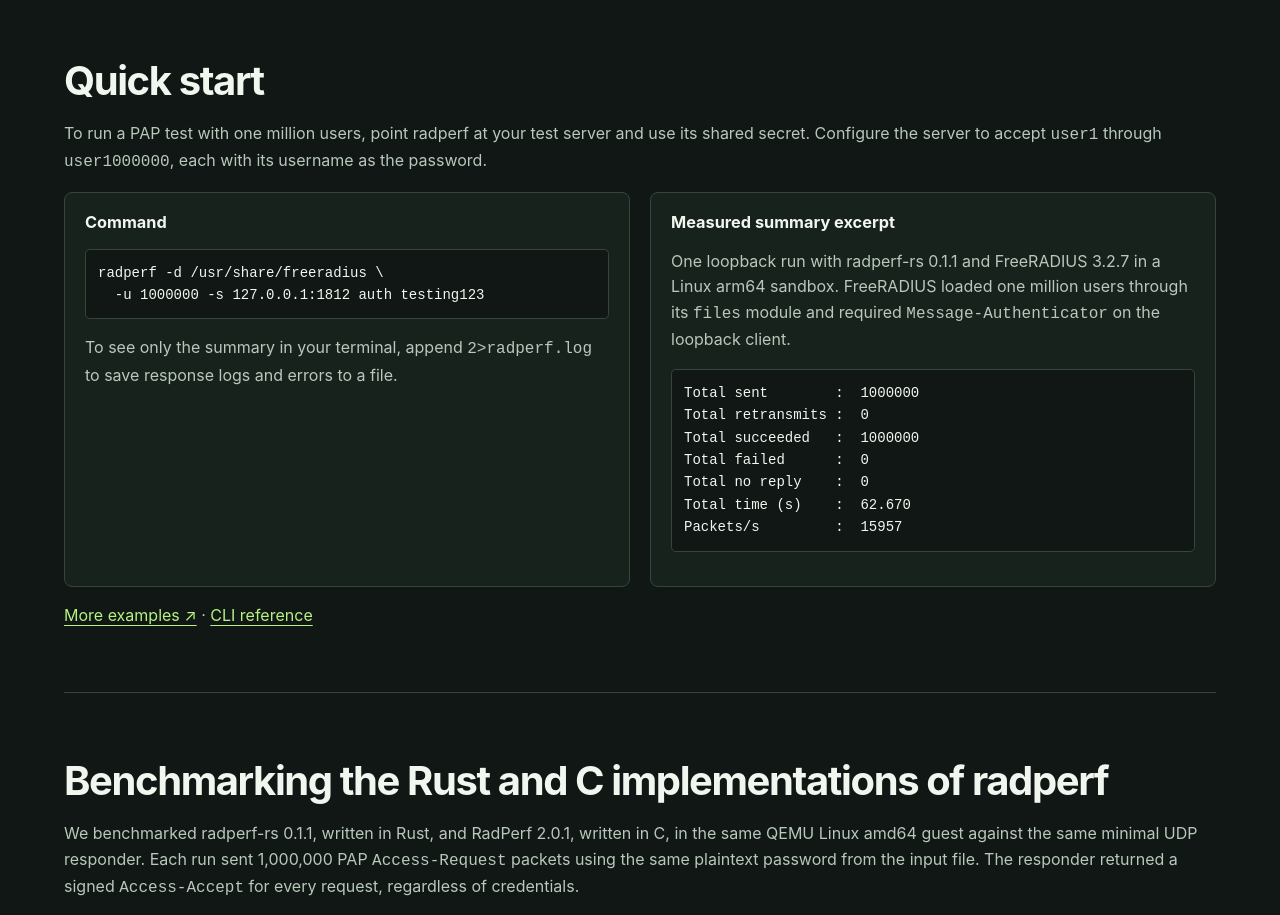
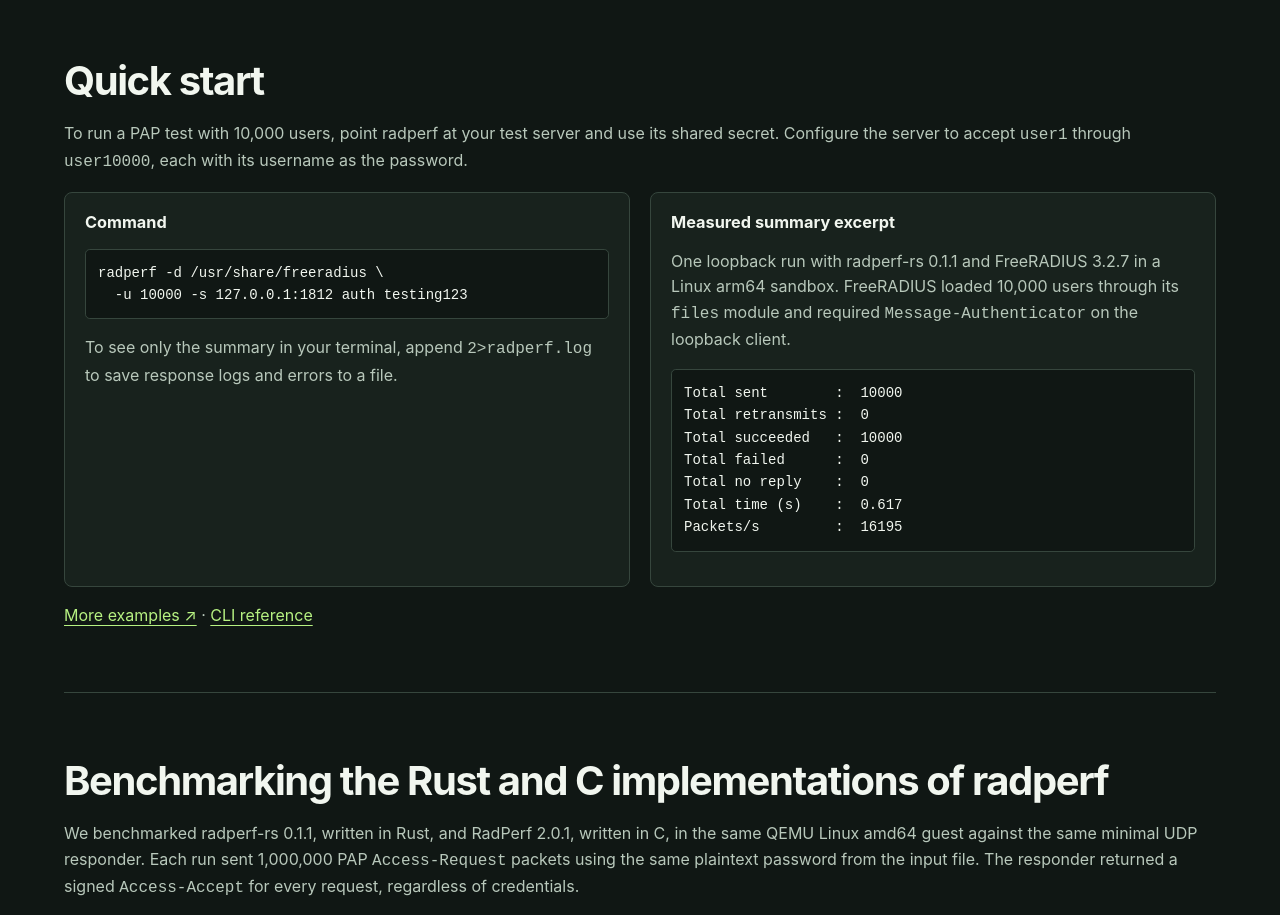
Before and after one commit to miniradius/radperf-rs, a plain HTML site: page site/index.html in a window 1280 px wide. Shown: the part 1380-2295 px from the top of the page. Drawn offline with Linux system fonts and the light colour scheme.

Commit message:
docs: shorten the Quick start test to 10,000 users

```diff
--- a/site/index.html
+++ b/site/index.html
@@ -92,24 +92,24 @@ docker run --rm radperf --version</code></pre>
     </section>
     <section id="quick-start" class="section">
       <h2>Quick start</h2>
-      <p>To run a PAP test with one million users, point radperf at your test server and use its shared secret. Configure the server to accept <code>user1</code> through <code>user1000000</code>, each with its username as the password.</p>
+      <p>To run a PAP test with 10,000 users, point radperf at your test server and use its shared secret. Configure the server to accept <code>user1</code> through <code>user10000</code>, each with its username as the password.</p>
       <div class="cols">
         <div>
           <h3>Command</h3>
           <pre><code>radperf -d /usr/share/freeradius \
-  -u 1000000 -s 127.0.0.1:1812 auth testing123</code></pre>
+  -u 10000 -s 127.0.0.1:1812 auth testing123</code></pre>
           <p>To see only the summary in your terminal, append <code>2&gt;radperf.log</code> to save response logs and errors to a file.</p>
         </div>
         <div>
           <h3>Measured summary excerpt</h3>
-          <p>One loopback run with radperf-rs 0.1.1 and FreeRADIUS 3.2.7 in a Linux arm64 sandbox. FreeRADIUS loaded one million users through its <code>files</code> module and required <code>Message-Authenticator</code> on the loopback client.</p>
-          <pre><code>Total sent        :  1000000
+          <p>One loopback run with radperf-rs 0.1.1 and FreeRADIUS 3.2.7 in a Linux arm64 sandbox. FreeRADIUS loaded 10,000 users through its <code>files</code> module and required <code>Message-Authenticator</code> on the loopback client.</p>
+          <pre><code>Total sent        :  10000
 Total retransmits :  0
-Total succeeded   :  1000000
+Total succeeded   :  10000
 Total failed      :  0
 Total no reply    :  0
-Total time (s)    :  62.670
-Packets/s         :  15957</code></pre>
+Total time (s)    :  0.617
+Packets/s         :  16195</code></pre>
         </div>
       </div>
       <p><a href="https://github.com/miniradius/radperf-rs/blob/HEAD/README.md#quick-start">More examples ↗</a> · <a href="manual.html">CLI reference</a></p>
```
Also changed, not shown: 1 other file.
